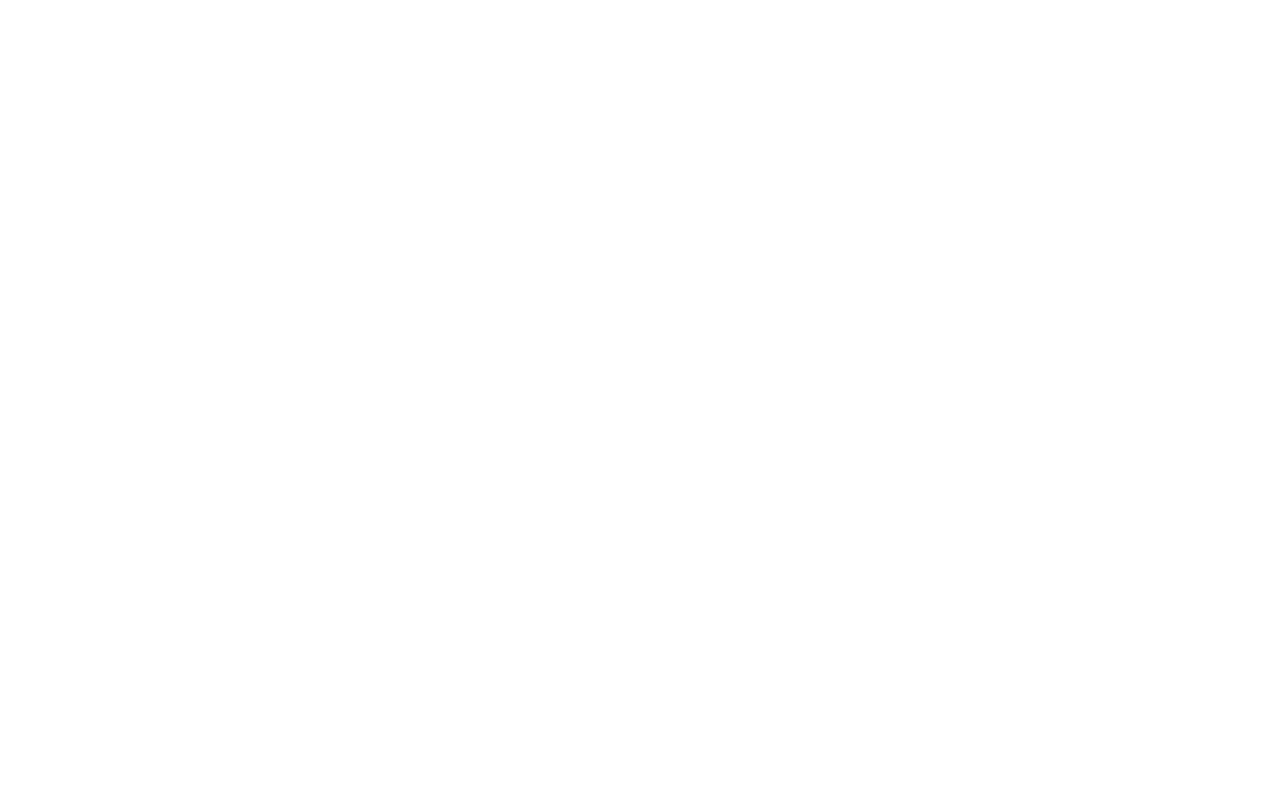
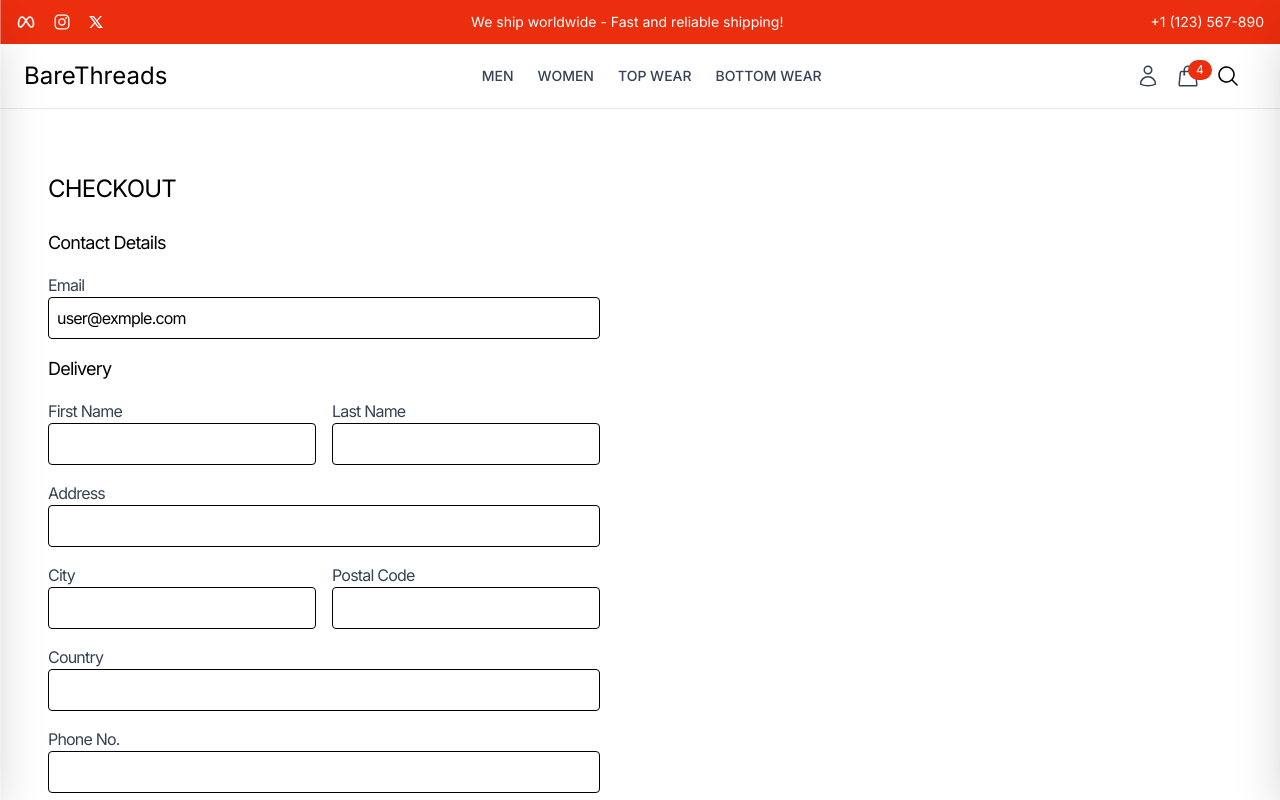
Before and after one commit to ayushanand89/BareThreads, a React (Vite) app in the folder frontend/: page /checkout in a window 1280 px wide. Before the commit this address had no page. Shown: the top 800 px of the page. Built offline with nearby package versions, Linux system fonts and the light colour scheme; a web font is replaced by a local one.

Commit message:
add Checkout page and sort options

```diff
--- a/frontend/src/App.jsx
+++ b/frontend/src/App.jsx
@@ -6,6 +6,8 @@
 import Register from "./pages/Register";
 import Profile from "./pages/Profile";
 import CollectionPage from "./pages/CollectionPage";
+import ProductDeatails from "./components/Products/ProductDeatails";
+import Checkout from "./components/Cart/Checkout";
 
 const App = () => {
   return (
@@ -18,6 +20,8 @@
           <Route path="register" element={<Register />} />
           <Route path="profile" element={<Profile />} />
           <Route path="collections/:collection" element={<CollectionPage />} />
+          <Route path="product/:id" element={<ProductDeatails />} />
+          <Route path="checkout" element={<Checkout /> } />
         </Route>
         <Route>{/* Admin Layout */}</Route>
       </Routes>
--- /dev/null
+++ b/frontend/src/components/Cart/Checkout.jsx
@@ -0,0 +1,207 @@
+import { useState } from "react";
+import { useNavigate } from "react-router";
+
+const cart = {
+  products: [
+    {
+      name: "Stylish Jacket",
+      size: "M",
+      color: "Black",
+      price: 120,
+      image: "https://picsum.photos/150?random=1",
+    },
+    {
+      name: "Casual Sneakers",
+      size: "12",
+      color: "White",
+      price: 75,
+      image: "https://picsum.photos/150?random=2",
+    },
+  ],
+  totalPrice: 195,
+};
+
+const Checkout = () => {
+  const navigate = useNavigate();
+  const [checkoutId, setCheckoutId] = useState(null);
+  const [shippingAddress, setShippingAddress] = useState({
+    firstName: "",
+    lastName: "",
+    address: "",
+    city: "",
+    postalCode: "",
+    country: "",
+    phone: "",
+  });
+
+   const handleCreateCheckout = (e) => {
+    e.preventDefault();
+    // Simulate creating a checkout session
+    setCheckoutId(123);
+   }
+
+
+
+  return (
+    <div className="grid grid-cols-1 lg:grid-cols-2 gap-8 max-w-7xl mx-auto py-10 px-6 tracking-tighter">
+      {/* Left Section */}
+      <div className=" bg-white rounded-lg p-6">
+        <h2 className="text-2xl uppercase mb-6">Checkout</h2>
+        <form onSubmit={handleCreateCheckout}>
+          <h3 className="text-lg mb-4">Contact Details</h3>
+
+          {/* Email */}
+          <div className="mb-4">
+            <label className="block  text-gray-700">Email</label>
+            <input
+              type="email"
+              value="user@exmple.com"
+              className="w-full p-2 border rounded"
+              disabled
+            />
+          </div>
+          <h3 className="text-lg mb-4">Delivery</h3>
+
+          {/* First and Last Name */}
+          <div className="mb-4 grid grid-cols-2 gap-4">
+            <div>
+              <label className="block text-gray-700">First Name</label>
+              <input
+                type="text"
+                value={shippingAddress.firstName}
+                onChange={(e) =>
+                  setShippingAddress({
+                    ...shippingAddress,
+                    firstName: e.target.value,
+                  })
+                }
+                className="w-full p-2 border rounded"
+                required
+              />
+            </div>
+            <div>
+              <label className="block text-gray-700">Last Name</label>
+              <input
+                type="text"
+                value={shippingAddress.lastName}
+                onChange={(e) =>
+                  setShippingAddress({
+                    ...shippingAddress,
+                    lastName: e.target.value,
+                  })
+                }
+                className="w-full p-2 border rounded"
+                required
+              />
+            </div>
+          </div>
+
+          {/* Address */}
+          <div className="mb-4">
+            <label className="block text-gray-700">Address</label>
+            <input
+              type="text"
+              value={shippingAddress.address}
+              onChange={(e) =>
+                setShippingAddress({
+                  ...shippingAddress,
+                  address: e.target.value,
+                })
+              }
+              className="w-full p-2 border rounded"
+              required
+            />
+          </div>
+
+          {/* City and Postal Code */}
+          <div className="mb-4 grid grid-cols-2 gap-4">
+            <div>
+              <label className="block text-gray-700">City</label>
+              <input
+                type="text"
+                value={shippingAddress.city}
+                onChange={(e) =>
+                  setShippingAddress({
+                    ...shippingAddress,
+                    city: e.target.value,
+                  })
+                }
+                className="w-full p-2 border rounded"
+                required
+              />
+            </div>
+            <div>
+              <label className="block text-gray-700">Postal Code</label>
+              <input
+                type="text"
+                value={shippingAddress.postalCode}
+                onChange={(e) =>
+                  setShippingAddress({
+                    ...shippingAddress,
+                    postalCode: e.target.value,
+                  })
+                }
+                className="w-full p-2 border rounded"
+                required
+              />
+            </div>
+          </div>
+
+          {/* Country */}
+          <div className="mb-4">
+            <label className="block text-gray-700">Country</label>
+            <input
+              type="text"
+              value={shippingAddress.country}
+              onChange={(e) =>
+                setShippingAddress({
+                  ...shippingAddress,
+                  country: e.target.value,
+                })
+              }
+              className="w-full p-2 border rounded"
+              required
+            />
+          </div>
+
+          {/* Phone No. */}
+          <div className="mb-4">
+            <label className="block text-gray-700">Phone No.</label>
+            <input
+              type="tel"
+              value={shippingAddress.phone}
+              onChange={(e) =>
+                setShippingAddress({
+                  ...shippingAddress,
+                  phone: e.target.value,
+                })
+              }
+              className="w-full p-2 border rounded"
+              required
+            />
+          </div>
+
+          {/* Checkout Button */}
+          <div className="mt-6">
+            {!checkoutId ? (
+              <button
+                type="submit"
+                className="w-full bg-black text-white py-3 rounded"
+              >
+                Continue to Payment
+              </button>
+            ) : (
+              <div>
+                <h3 className="text-lg mb-4">Pay with Paypal</h3>
+                {/* PayPal Component */}
+                <PayPalButton />
+              </div>
+            )}
+          </div>
+        </form>
+      </div>
+    </div>
+  );
+};
+
+export default Checkout;
--- /dev/null
+++ b/frontend/src/components/Cart/PayPalButton.jsx
@@ -0,0 +1,9 @@
+
+
+const PayPalButton = () => {
+  return (
+    <div>PayPalButton</div>
+  )
+}
+
+export default PayPalButton
--- a/frontend/src/components/Layout/CartDrawer.jsx
+++ b/frontend/src/components/Layout/CartDrawer.jsx
@@ -1,8 +1,14 @@
 import { useState } from "react";
 import { IoMdClose } from "react-icons/io";
 import CartContent from "../Cart/CartContent";
+import { useNavigate } from "react-router";
 
 const CartDrawer = ({ drawerOpen, toggleCartDrawer }) => {
+  const navigate = useNavigate();
+  const handleCheckout = () => {
+    navigate("/checkout");
+  };
+
   return (
     <div
       className={`fixed top-0 right-0 w-3/4 sm:w-1/2 md:w-[28rem] h-full bg-white shadow-2xl transform transition-transform duration-300 flex flex-col z-50 ${
@@ -26,7 +32,10 @@
 
       {/* Checkout Button fixed at the bottom */}
       <div className="p-4 bg-white sticky bottom-0">
-        <button className="w-full bg-black text-white py-3 rounded-lg font-semibold hover:bg-gray-800 transition">
+        <button
+          onClick={handleCheckout}
+          className="w-full bg-black text-white py-3 rounded-lg font-semibold hover:bg-gray-800 transition"
+        >
           Checkout
         </button>
         <p className="text-sm tracking-tighter text-gray-500 mt-2">
--- a/frontend/src/components/Products/ProductGrid.jsx
+++ b/frontend/src/components/Products/ProductGrid.jsx
@@ -4,7 +4,7 @@
   return (
     <div className="grid grid-cols-1 sm:grid-cols-2 lg:grid-cols-4 gap-6">
       {products.map((product, index) => (
-        <Link key={index} to={`/products/${product._id}`} className="block">
+        <Link key={index} to={`/product/${product._id}`} className="block">
           <div className="bg-white p-4 rounded-lg">
             <div className="w-full h-96 mb-4">
               <img
--- a/frontend/src/components/Products/SortOptions.jsx
+++ b/frontend/src/components/Products/SortOptions.jsx
@@ -1,8 +1,27 @@
+import { useSearchParams } from "react-router"
 
 
 const SortOptions = () => {
+    const [searchParams, setSearchParams] = useSearchParams();
+
+    const handleSortChange = (e) => {
+         const sortBy = e.target.value;
+         searchParams.set("sortBy", sortBy);
+         setSearchParams(searchParams)
+    }
+
   return (
-    <div>SortOptions</div>
+    <div className="mb-4 flex items-center justify-end">
+        <select id="sort"
+        onChange={handleSortChange}
+        value={searchParams.get("sortBy") || ""}
+        className="border border-gray-600 p-2 rounded-md focus:outline-none">
+            <option value="">Default</option>
+            <option value="priceAsc">Price: Low to High</option>
+            <option value="priceDsc">Price: High to Low</option>
+            <option value="popularity">Popularity</option>
+        </select>
+    </div>
   )
 }
 
```
